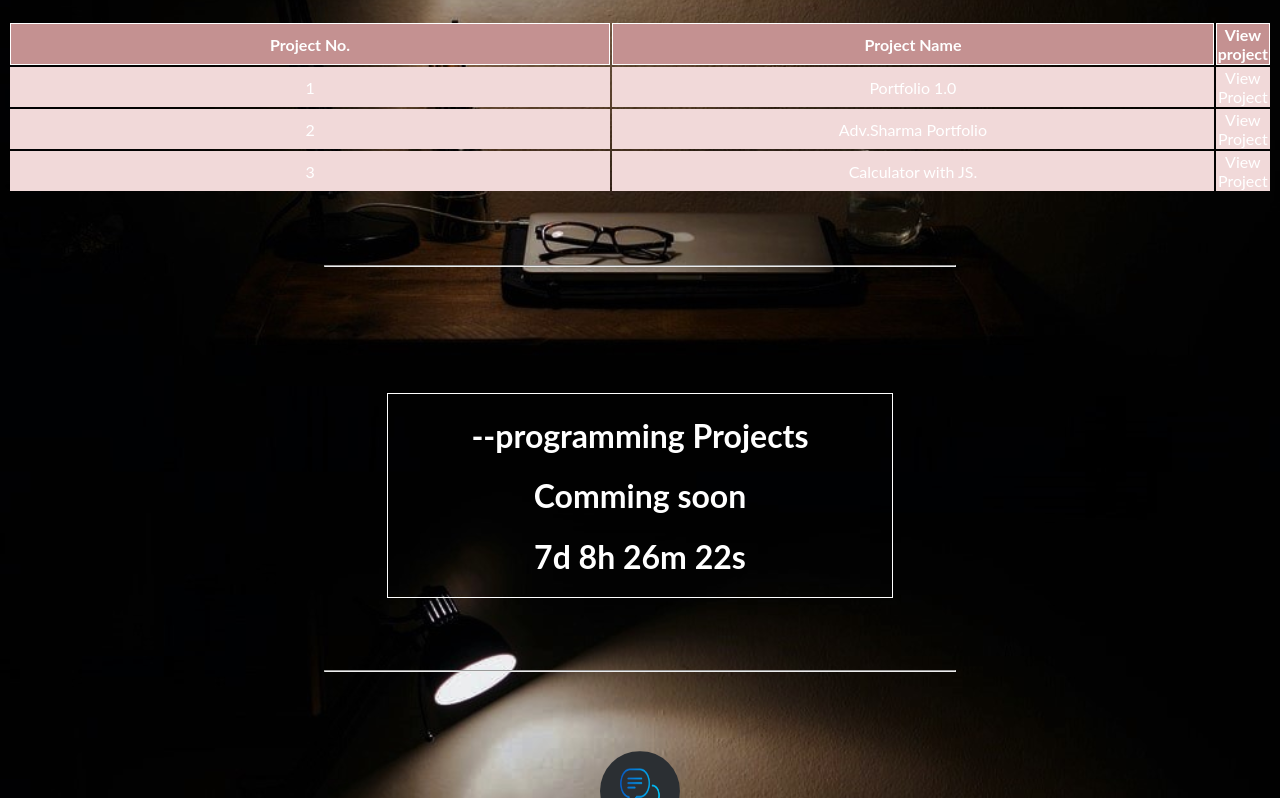
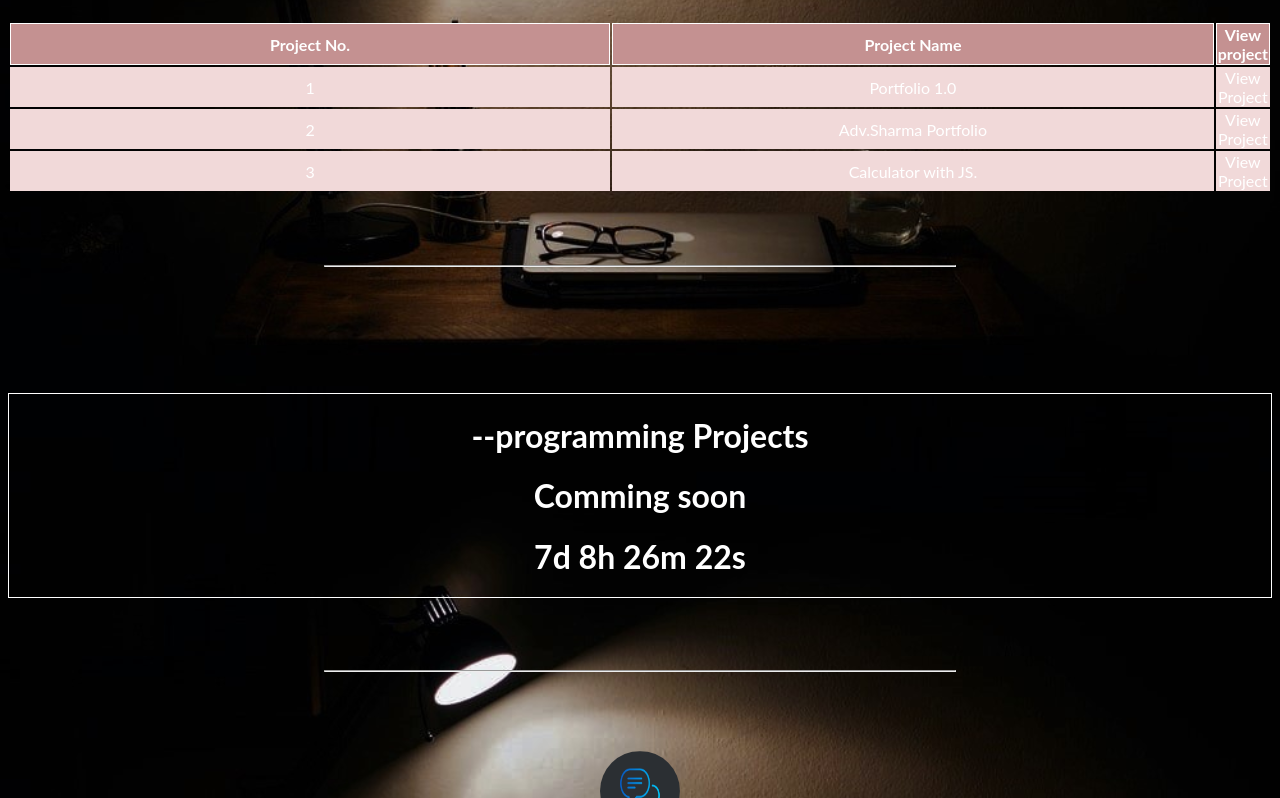
Before and after one commit to adityasharma06/portfolio, a plain HTML site: page projects.html in a window 1280 px wide. Shown: the part 382-1180 px from the top of the page. Drawn offline with nearby package versions, Linux system fonts and the light colour scheme; files that its build step writes are made by us from their sources; a script that the page names is missing.

Commit message:
Update projects.html

```diff
--- a/projects.html
+++ b/projects.html
@@ -115,7 +115,7 @@
   </main>
 <hr width="50%" style="margin-left: auto; margin-right: auto;">
 
-  <main id="programming" style="border: solid 1px; margin-left:30%; margin-right:30%;">
+  <main id="programming" style="border: solid 1px; margin-left:auto; margin-right:auto;">
     <h1 align="center" class="timer">--programming Projects </h1>
       <h1 align="center" class="timer">Comming soon </h1>
       <h1 id="demo" align='center'></h1>
```
